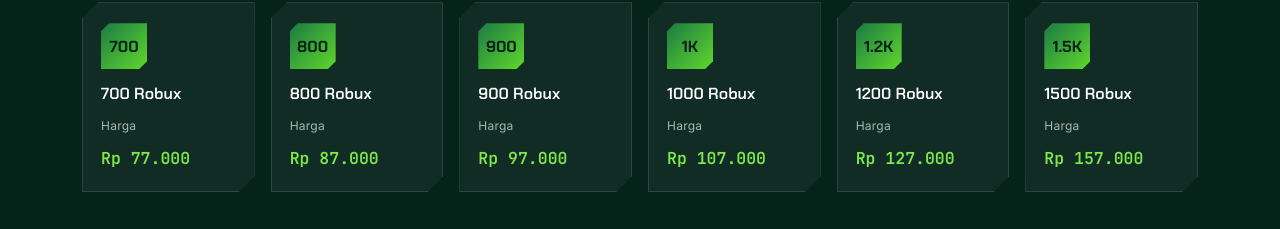
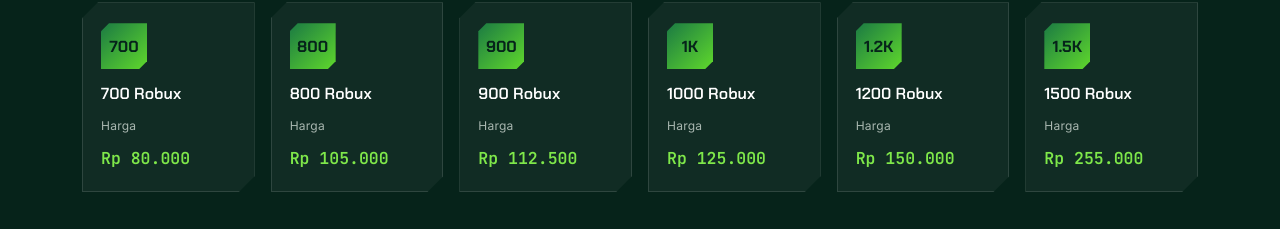
Before and after one commit to HAFIZGAS1/NEXASTORE, a plain HTML site: page index.html in a window 1280 px wide. Shown: the part 2107-2336 px from the top of the page. Drawn offline with Linux system fonts and the light colour scheme.

Commit message:
Update index.html

```diff
--- a/index.html
+++ b/index.html
@@ -412,12 +412,12 @@
       <a class="game-card" href="https://wa.me/628886567888?text=Halo%20Admin%20Nexa%20Store%2C%20saya%20mau%20top%20up%20300%20Robux%20seharga%20Rp%2038.000.%20Mohon%20info%20pembayarannya%20ya." target="_blank" rel="noopener"><div class="game-badge">300</div><h3>300 Robux</h3><span class="from">Harga</span><span class="price">Rp 38.000</span></a>
       <a class="game-card" href="https://wa.me/628886567888?text=Halo%20Admin%20Nexa%20Store%2C%20saya%20mau%20top%20up%20400%20Robux%20seharga%20Rp%2047.500.%20Mohon%20info%20pembayarannya%20ya." target="_blank" rel="noopener"><div class="game-badge">400</div><h3>400 Robux</h3><span class="from">Harga</span><span class="price">Rp 47.500</span></a>
       <a class="game-card" href="https://wa.me/628886567888?text=Halo%20Admin%20Nexa%20Store%2C%20saya%20mau%20top%20up%20500%20Robux%20seharga%20Rp%2057.500.%20Mohon%20info%20pembayarannya%20ya." target="_blank" rel="noopener"><div class="game-badge">500</div><h3>500 Robux</h3><span class="from">Harga</span><span class="price">Rp 57.500</span></a>
-      <a class="game-card" href="https://wa.me/628886567888?text=Halo%20Admin%20Nexa%20Store%2C%20saya%20mau%20top%20up%20700%20Robux%20seharga%20Rp%2077.000.%20Mohon%20info%20pembayarannya%20ya." target="_blank" rel="noopener"><div class="game-badge">700</div><h3>700 Robux</h3><span class="from">Harga</span><span class="price">Rp 77.000</span></a>
-      <a class="game-card" href="https://wa.me/628886567888?text=Halo%20Admin%20Nexa%20Store%2C%20saya%20mau%20top%20up%20800%20Robux%20seharga%20Rp%2087.000.%20Mohon%20info%20pembayarannya%20ya." target="_blank" rel="noopener"><div class="game-badge">800</div><h3>800 Robux</h3><span class="from">Harga</span><span class="price">Rp 87.000</span></a>
-      <a class="game-card" href="https://wa.me/628886567888?text=Halo%20Admin%20Nexa%20Store%2C%20saya%20mau%20top%20up%20900%20Robux%20seharga%20Rp%2097.000.%20Mohon%20info%20pembayarannya%20ya." target="_blank" rel="noopener"><div class="game-badge">900</div><h3>900 Robux</h3><span class="from">Harga</span><span class="price">Rp 97.000</span></a>
-      <a class="game-card" href="https://wa.me/628886567888?text=Halo%20Admin%20Nexa%20Store%2C%20saya%20mau%20top%20up%201000%20Robux%20seharga%20Rp%20107.000.%20Mohon%20info%20pembayarannya%20ya." target="_blank" rel="noopener"><div class="game-badge">1K</div><h3>1000 Robux</h3><span class="from">Harga</span><span class="price">Rp 107.000</span></a>
-      <a class="game-card" href="https://wa.me/628886567888?text=Halo%20Admin%20Nexa%20Store%2C%20saya%20mau%20top%20up%201200%20Robux%20seharga%20Rp%20127.000.%20Mohon%20info%20pembayarannya%20ya." target="_blank" rel="noopener"><div class="game-badge">1.2K</div><h3>1200 Robux</h3><span class="from">Harga</span><span class="price">Rp 127.000</span></a>
-      <a class="game-card" href="https://wa.me/628886567888?text=Halo%20Admin%20Nexa%20Store%2C%20saya%20mau%20top%20up%201500%20Robux%20seharga%20Rp%20157.000.%20Mohon%20info%20pembayarannya%20ya." target="_blank" rel="noopener"><div class="game-badge">1.5K</div><h3>1500 Robux</h3><span class="from">Harga</span><span class="price">Rp 157.000</span></a>
+      <a class="game-card" href="https://wa.me/628886567888?text=Halo%20Admin%20Nexa%20Store%2C%20saya%20mau%20top%20up%20700%20Robux%20seharga%20Rp%2080.000.%20Mohon%20info%20pembayarannya%20ya." target="_blank" rel="noopener"><div class="game-badge">700</div><h3>700 Robux</h3><span class="from">Harga</span><span class="price">Rp 80.000</span></a>
+      <a class="game-card" href="https://wa.me/628886567888?text=Halo%20Admin%20Nexa%20Store%2C%20saya%20mau%20top%20up%20800%20Robux%20seharga%20Rp%20105.000.%20Mohon%20info%20pembayarannya%20ya." target="_blank" rel="noopener"><div class="game-badge">800</div><h3>800 Robux</h3><span class="from">Harga</span><span class="price">Rp 105.000</span></a>
+      <a class="game-card" href="https://wa.me/628886567888?text=Halo%20Admin%20Nexa%20Store%2C%20saya%20mau%20top%20up%20900%20Robux%20seharga%20Rp%20112.500.%20Mohon%20info%20pembayarannya%20ya." target="_blank" rel="noopener"><div class="game-badge">900</div><h3>900 Robux</h3><span class="from">Harga</span><span class="price">Rp 112.500</span></a>
+      <a class="game-card" href="https://wa.me/628886567888?text=Halo%20Admin%20Nexa%20Store%2C%20saya%20mau%20top%20up%201000%20Robux%20seharga%20Rp%20125.000.%20Mohon%20info%20pembayarannya%20ya." target="_blank" rel="noopener"><div class="game-badge">1K</div><h3>1000 Robux</h3><span class="from">Harga</span><span class="price">Rp 125.000</span></a>
+      <a class="game-card" href="https://wa.me/628886567888?text=Halo%20Admin%20Nexa%20Store%2C%20saya%20mau%20top%20up%201200%20Robux%20seharga%20Rp%20150.000.%20Mohon%20info%20pembayarannya%20ya." target="_blank" rel="noopener"><div class="game-badge">1.2K</div><h3>1200 Robux</h3><span class="from">Harga</span><span class="price">Rp 150.000</span></a>
+      <a class="game-card" href="https://wa.me/628886567888?text=Halo%20Admin%20Nexa%20Store%2C%20saya%20mau%20top%20up%201500%20Robux%20seharga%20Rp%20255.000.%20Mohon%20info%20pembayarannya%20ya." target="_blank" rel="noopener"><div class="game-badge">1.5K</div><h3>1500 Robux</h3><span class="from">Harga</span><span class="price">Rp 255.000</span></a>
     </div>
     <p class="cat-more">Butuh nominal khusus atau untuk gamepass? <a href="#kontak">Hubungi tim kami</a></p>
   </div>
```
